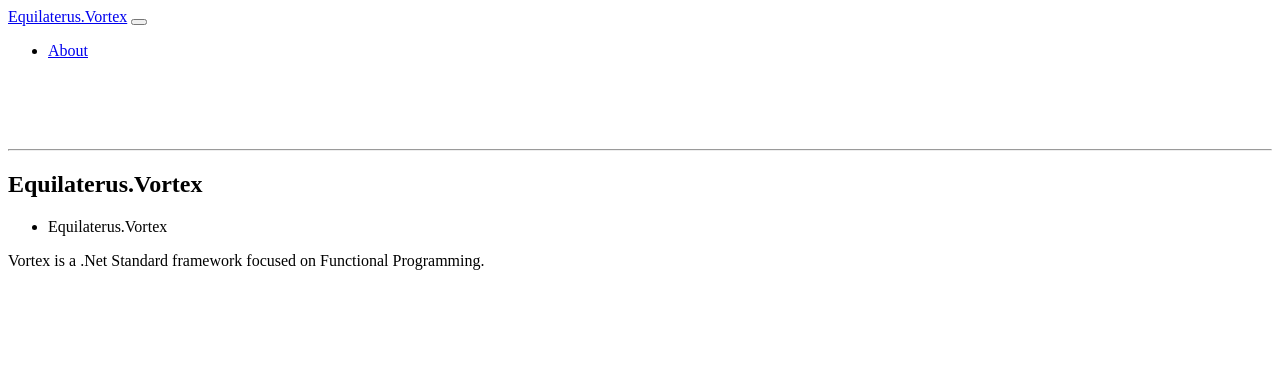
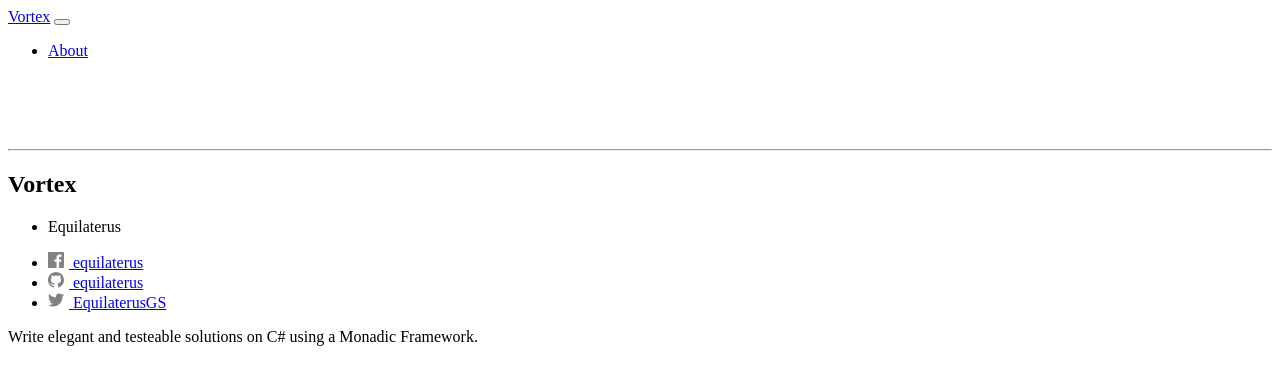
Before and after one commit to equilaterus/Vortex, a Jekyll site: the page built from index.md, in a window 1280 px wide. Shown: the top 385 px of the page. Built offline with Jekyll 4.4.1, drawn with Linux system fonts in a browser that asks for light colours; a style sheet for code colours, icons or effects is not loaded.

Commit message:
Customized config

```diff
--- a/_config.yml
+++ b/_config.yml
@@ -1,6 +1,45 @@
-title: Equilaterus.Vortex
-description: Vortex is a .Net Standard framework focused on Functional Programming.
-theme: jekyll-theme-tactile
-show_downloads: true
-github:
-  zip_url: https://www.nuget.org/packages/Equilaterus.Vortex
+title: Vortex
+author: Equilaterus
+website: https://equilaterus.github.io/
+description: > # this means to ignore newlines until "twitter_username:"
+  Write elegant and testeable solutions on C# using a Monadic Framework.
+
+# social links
+twitter_username: EquilaterusGS
+github_username:  equilaterus
+#rss: rss
+# dribbble_username: jekyll
+facebook_username: equilaterus
+# flickr_username: jekyll
+# instagram_username: jekyll
+# linkedin_username: equilaterus
+# pinterest_username: jekyll
+# youtube_username: jekyll
+# googleplus_username: +jekyll
+
+# Mastodon instances
+# mastodon:
+# - username: jekyll
+#   instance: example.com
+# - username: jekyll2
+#   instance: example.com
+
+
+show_excerpts: false # set to true to show excerpts on the homepage
+
+# Minima date format
+# refer to http://shopify.github.io/liquid/filters/date/ if you want to customize this
+minima:
+  date_format: "%b %-d, %Y"
+
+# If you want to link only specific pages in your header, uncomment
+# this and add the path to the pages in order as they should show up
+#header_pages:
+# - about.html
+
+# Build settings
+theme: minima
+
+plugins:
+ - jekyll-feed
+ - jekyll-seo-tag
```
